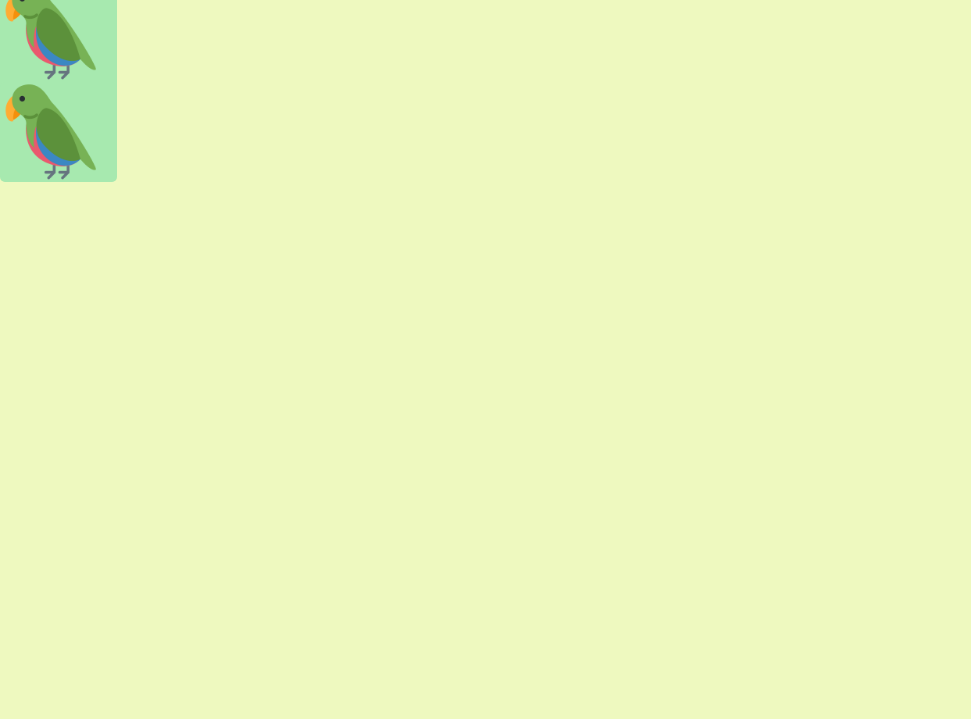
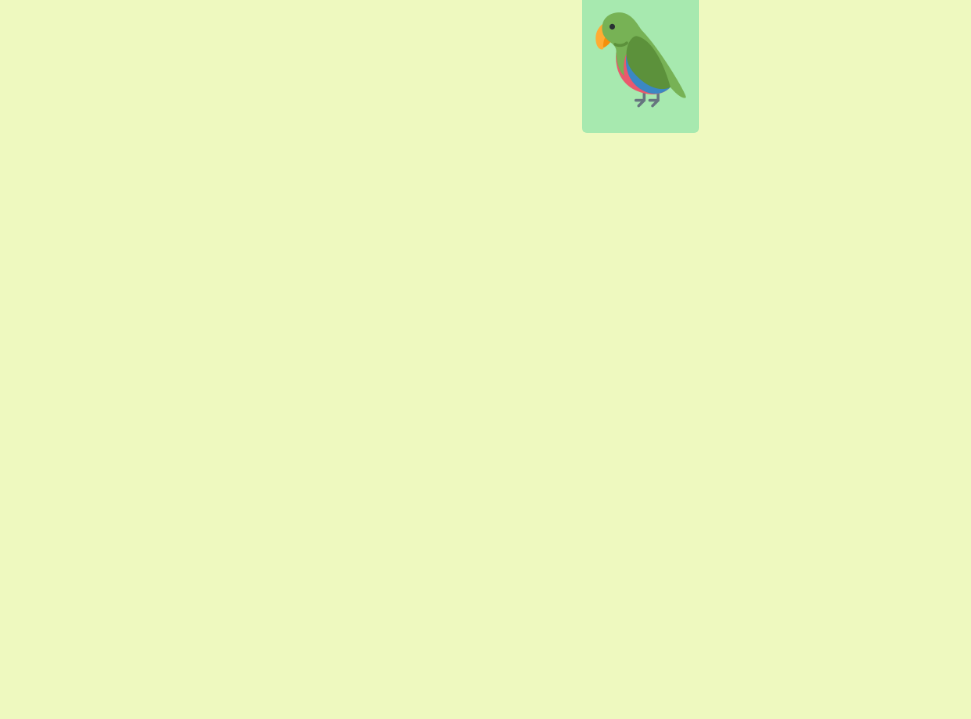
Before and after one commit to ArthurOliveira01/projeto4-parrots, a plain HTML site: page index.html in a window 1280 px wide. Shown: the part 81-800 px from the top of the page, without its empty margins (0-971 px from the left). Drawn offline with Linux system fonts and the light colour scheme.

Commit message:
Centralizando a imagem dentro da div

```diff
--- a/css/style.css
+++ b/css/style.css
@@ -23,13 +23,15 @@
 }
 
 .jogo{
-    align-content: center;
+    align-self: center;
     display: flex;
 }
 
 .carta img{
     width: 100px;
     height: 100px;
+    align-items: center;
+    position: relative;
 }
 
 .carta{
@@ -39,8 +41,11 @@
     border-radius: 5px;
     background-color: #A7E9AF;
     border-color: #99CEA8;
+    margin: 5px;
+    align-self: center;
     display: flex;
-    flex-direction: column;
+    justify-content: center;
+    align-items: center;
 }
 
 body{
--- a/index.html
+++ b/index.html
@@ -17,10 +17,6 @@
         <div class="jogo">
             <div class="carta" data-test="card" onclick="inicioJogo()">
                 <img src="imagens/back.png" alt="">
-            <div class="carta" data-test="card" onclick="inicioJogo()">
-                <img src="imagens/back.png" alt="">
-            </div>
-
         </div>
     </div>
     <script src="javascript/script.js"></script>
```
